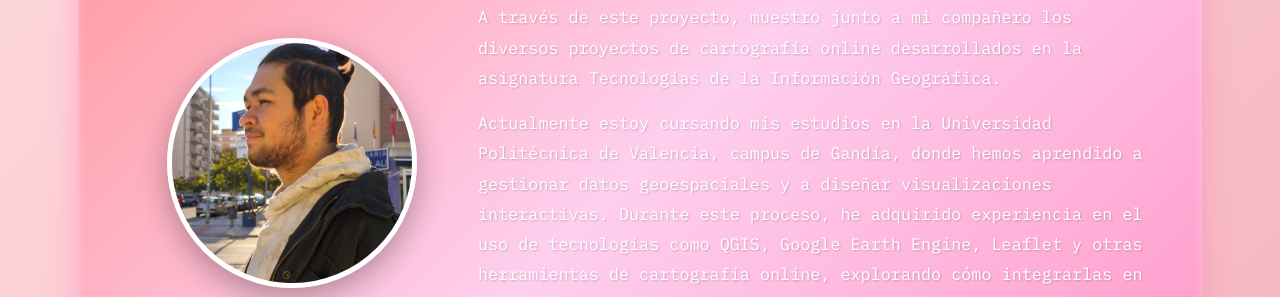
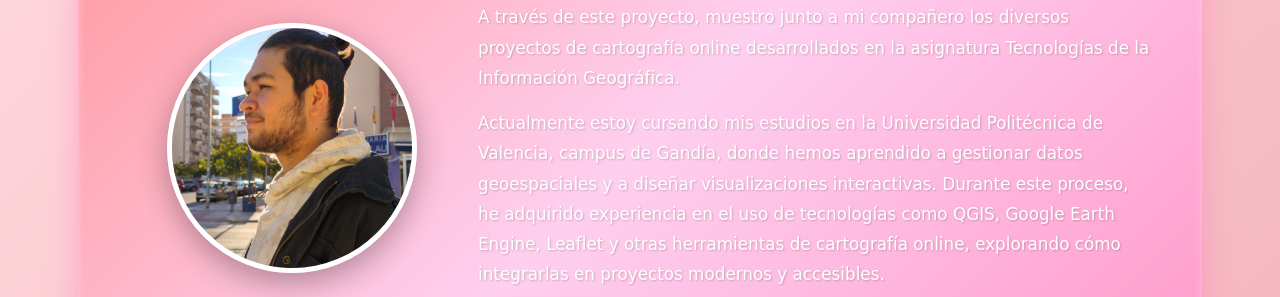
Before and after one commit to Saac04/Proyecto-Geografia, a website: page pages/about_us.html in a window 1280 px wide. Shown: the part 359-656 px from the top of the page. Drawn offline with nearby package versions, Linux system fonts and the light colour scheme.

Commit message:
Change font family to 'Bright Retro'

```diff
--- a/pages/about_us.html
+++ b/pages/about_us.html
@@ -21,7 +21,7 @@
 
         body {
             margin-top: 75px !important;
-            font-family: 'IBM Plex Mono', monospace;
+            font-family: 'Bright Retro', cursive;
             background: linear-gradient(135deg, #ffdde1 0%, #ee9ca7 100%);
             min-height: 100vh;
             overflow-x: hidden;
```
